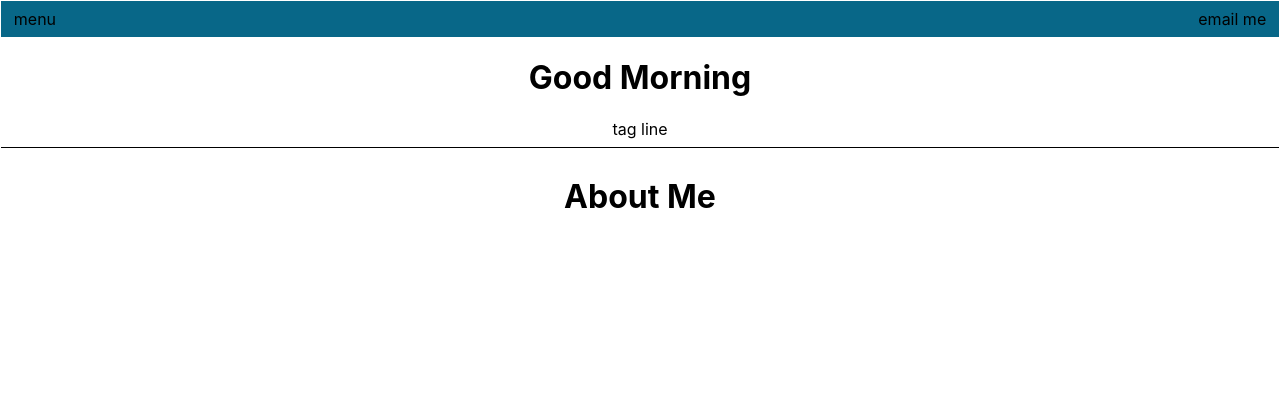
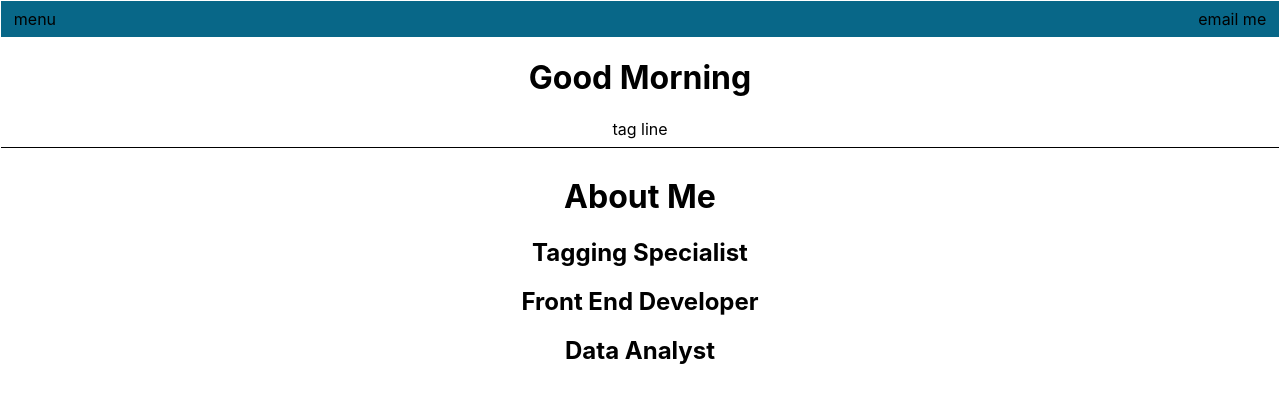
Before and after one commit to BenFischer001/PersonalWebsite, a React (Create React App) app: page / in a window 1280 px wide. Shown: the top 402 px of the page. Built offline with nearby package versions, Linux system fonts and the light colour scheme.

Commit message:
add info card component

```diff
--- a/src/App.js
+++ b/src/App.js
@@ -1,6 +1,7 @@
 import Nav from './Components/Nav';
 import Title from './Components/Title';
 import Line from './Components/Line';
+import InfoCard from './Components/InfoCard';
 
 import './App.css';
 
@@ -11,6 +12,9 @@ function App() {
         <Title title={'Good Morning'} underText={'tag line'}/>
         <Line/>
         <Title title={'About Me'}/>
+        <InfoCard title={'Tagging Specialist'}/>
+        <InfoCard title={'Front End Developer'}/>
+        <InfoCard title={'Data Analyst'}/>
     </div>
   );
 }
--- /dev/null
+++ b/src/Components/CSS/InfoCard.css
@@ -0,0 +1,3 @@
+.infoCard{
+
+}
--- /dev/null
+++ b/src/Components/InfoCard.js
@@ -0,0 +1,12 @@
+import './CSS/InfoCard.css'
+
+const InfoCard = ({title}) => {
+    return (
+        <div className='infoCard'>
+            <h2>{title}</h2>
+
+        </div>
+    )
+}
+
+export default InfoCard
```
